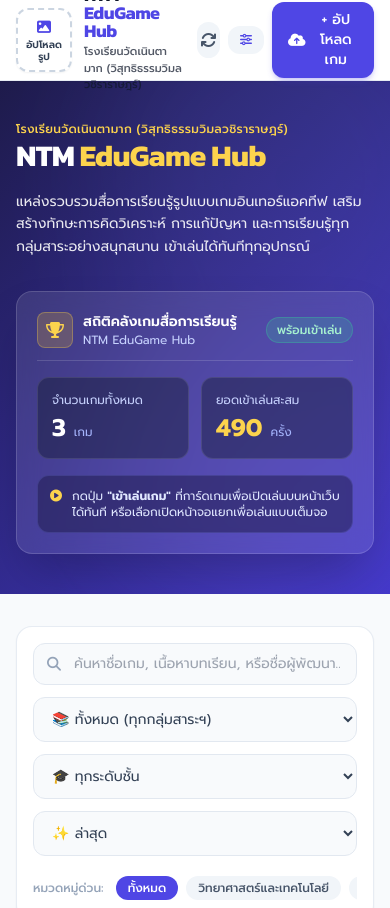
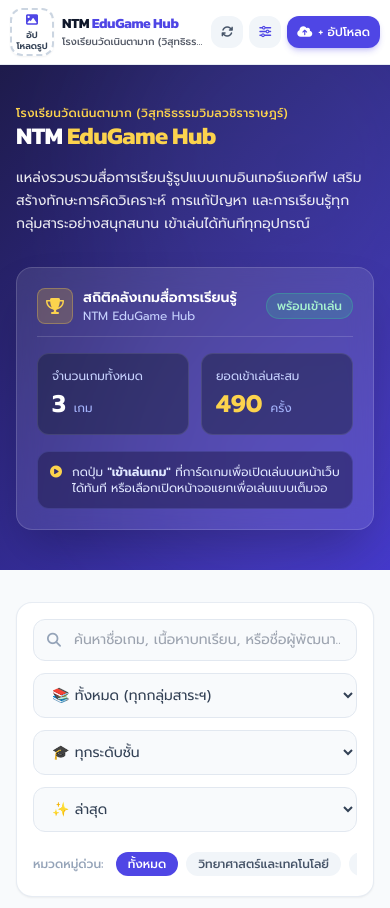
Before and after one commit to watsapongmuensaen-ctrl/NTM-Arcade, a plain HTML site: page index.html in a window 390 px wide. Shown: the top 908 px of the page. Drawn offline with nearby package versions, Linux system fonts and the light colour scheme; no server answers.

Commit message:
Update index.html

```diff
--- a/index.html
+++ b/index.html
@@ -117,10 +117,10 @@
 
     <!-- Top Navigation Bar (แถบบนของเว็บไซต์ ปรับสีพื้นหลัง สีตัวอักษร ฟอนต์ และอัปโหลดรูปโลโก้ใดก็ได้) -->
     <header id="mainHeaderBar" class="sticky top-0 z-30 backdrop-blur-md border-b border-slate-200/80 shadow-sm transition-colors duration-300" style="background-color: var(--theme-header-bg);">
-        <div class="max-w-7xl mx-auto px-4 sm:px-6 lg:px-8 h-20 flex items-center justify-between gap-3">
-            <!-- Brand Logo Slot ในแถบบน (รองรับการอัปโหลดรูปภาพทุกชนิด) -->
-            <div class="flex items-center gap-3 sm:gap-3.5">
-                <div class="w-14 h-16 sm:w-16 sm:h-[68px] flex items-center justify-center shrink-0 relative group">
+        <div class="max-w-7xl mx-auto px-2.5 sm:px-6 lg:px-8 h-16 sm:h-20 flex items-center justify-between gap-2 sm:gap-3">
+            <!-- Brand Logo Slot ในแถบบน (รองรับการอัปโหลดรูปภาพทุกชนิด และไม่บีบซ้อนบนสมาร์ทโฟน) -->
+            <div class="flex items-center gap-2 sm:gap-3.5 min-w-0 flex-1">
+                <div class="w-11 h-12 sm:w-16 sm:h-[68px] flex items-center justify-center shrink-0 relative group">
                     <img
                         id="headerCustomLogo"
                         src=""
@@ -142,47 +142,48 @@
                     <!-- ช่องอัปโหลดรูปโลโก้ (แสดงเมื่อยังไม่มีไฟล์รูปโลโก้) -->
                     <label
                         id="headerLogoFallbackPicker"
-                        class="hidden w-full h-full rounded-xl border-2 border-dashed border-slate-300 hover:border-indigo-500 bg-white/80 hover:bg-indigo-50 text-slate-700 flex-col items-center justify-center text-[10px] font-semibold cursor-pointer text-center leading-tight p-1 shadow-sm transition"
+                        class="hidden w-full h-full rounded-xl border-2 border-dashed border-slate-300 hover:border-indigo-500 bg-white/80 hover:bg-indigo-50 text-slate-700 flex-col items-center justify-center text-[9px] sm:text-[10px] font-semibold cursor-pointer text-center leading-tight p-1 shadow-sm transition"
                         title="คลิกเพื่ออัปโหลดรูปโลโก้ใส่ในแถบบน"
                     >
-                        <i class="fa-solid fa-image text-indigo-600 text-sm mb-0.5"></i>
+                        <i class="fa-solid fa-image text-indigo-600 text-xs sm:text-sm mb-0.5"></i>
                         <span>อัปโหลดรูป</span>
                         <input type="file" accept="image/*" onchange="handleLogoFileUpload(event)" class="hidden">
                     </label>
                 </div>
-                <div class="cursor-pointer" onclick="window.scrollTo({top:0, behavior:'smooth'})">
-                    <div class="flex items-center gap-2">
-                        <span id="headerBrandTitle" class="font-display font-bold text-lg sm:text-2xl tracking-tight leading-none" style="color: var(--theme-header-text);">
+                <div class="cursor-pointer min-w-0 flex-1" onclick="window.scrollTo({top:0, behavior:'smooth'})">
+                    <div class="flex items-center">
+                        <span id="headerBrandTitle" class="block font-display font-bold text-sm sm:text-2xl tracking-tight leading-tight sm:leading-none truncate" style="color: var(--theme-header-text);">
                             <span id="headerTitleMain">NTM</span> <span id="headerTitleHighlight" class="text-indigo-600">EduGame Hub</span>
                         </span>
                     </div>
-                    <p id="headerSubTitle" class="text-[11px] sm:text-xs font-medium mt-1" style="color: var(--theme-header-subtext);">โรงเรียนวัดเนินตามาก (วิสุทธิธรรมวิมลวชิราราษฎร์)</p>
+                    <p id="headerSubTitle" class="text-[10px] sm:text-xs font-medium mt-0.5 sm:mt-1 truncate" style="color: var(--theme-header-subtext);">โรงเรียนวัดเนินตามาก (วิสุทธิธรรมวิมลวชิราราษฎร์)</p>
                 </div>
             </div>
 
-            <!-- Action Buttons -->
-            <div class="flex items-center gap-2 sm:gap-3">
+            <!-- Action Buttons (ล็อกขนาดไม่ให้บีบทับชื่อเว็บในมุมมองสมาร์ทโฟน) -->
+            <div class="flex items-center gap-1.5 sm:gap-3 shrink-0">
                 <!-- Refresh Data Button (Visible when connected to Google Sheets) -->
-                <button onclick="syncFromGoogleSheets()" id="syncBtn" class="hidden items-center justify-center w-9 h-9 rounded-xl bg-slate-100 text-slate-600 hover:bg-indigo-50 hover:text-indigo-600 transition" title="รีเฟรชรายการเกมล่าสุด">
-                    <i class="fa-solid fa-arrows-rotate" id="syncIcon"></i>
+                <button onclick="syncFromGoogleSheets()" id="syncBtn" class="hidden items-center justify-center w-8 h-8 sm:w-9 sm:h-9 rounded-xl bg-slate-100 text-slate-600 hover:bg-indigo-50 hover:text-indigo-600 transition shrink-0" title="รีเฟรชรายการเกมล่าสุด">
+                    <i class="fa-solid fa-arrows-rotate text-xs sm:text-sm" id="syncIcon"></i>
                 </button>
 
                 <!-- Lock Dev Mode Button (Visible when unlocked) -->
-                <button onclick="lockDevMode()" id="devUnlockedBadge" class="hidden items-center gap-1.5 px-3 py-2 rounded-xl bg-emerald-50 hover:bg-rose-50 text-emerald-700 hover:text-rose-600 border border-emerald-200 hover:border-rose-200 text-xs font-semibold transition" title="คลิกเพื่อล็อกโหมดผู้พัฒนา">
+                <button onclick="lockDevMode()" id="devUnlockedBadge" class="hidden items-center justify-center gap-1.5 w-8 h-8 md:w-auto md:h-auto md:px-3 md:py-2 rounded-xl bg-emerald-50 hover:bg-rose-50 text-emerald-700 hover:text-rose-600 border border-emerald-200 hover:border-rose-200 text-xs font-semibold transition shrink-0" title="คลิกเพื่อล็อกโหมดผู้พัฒนา">
                     <i class="fa-solid fa-unlock-keyhole"></i>
-                    <span class="hidden md:inline">โหมดผู้พัฒนา (ล็อก)</span>
+                    <span class="hidden md:inline whitespace-nowrap">โหมดผู้พัฒนา (ล็อก)</span>
                 </button>
 
                 <!-- Backend Management & Theme Customization Button -->
-                <button onclick="requireDevAuth(() => openAdminModal('manage'))" class="flex items-center gap-1.5 px-3 py-2 rounded-xl bg-slate-100 hover:bg-slate-200 text-slate-700 text-xs sm:text-sm font-medium transition" title="สำหรับผู้พัฒนา: แก้ไขเกม ตกแต่งเว็บไซต์ และตั้งค่าระบบ (ต้องใช้รหัสผ่าน)">
+                <button onclick="requireDevAuth(() => openAdminModal('manage'))" class="flex items-center justify-center gap-1.5 w-8 h-8 sm:w-auto sm:h-auto sm:px-3 sm:py-2 rounded-xl bg-slate-100 hover:bg-slate-200 text-slate-700 text-xs sm:text-sm font-medium transition shrink-0" title="สำหรับผู้พัฒนา: แก้ไขเกม ตกแต่งเว็บไซต์ และตั้งค่าระบบ (ต้องใช้รหัสผ่าน)">
                     <i class="fa-solid fa-sliders text-indigo-600"></i>
-                    <span class="hidden sm:inline">จัดการหลังบ้าน / ตกแต่งเว็บ</span>
+                    <span class="hidden sm:inline whitespace-nowrap">จัดการหลังบ้าน / ตกแต่งเว็บ</span>
                 </button>
 
                 <!-- Upload / Add Game Button -->
-                <button onclick="openAddGameModal()" class="flex items-center gap-2 px-4 py-2 rounded-xl bg-indigo-600 hover:bg-indigo-700 active:scale-95 text-white text-sm font-medium shadow-md shadow-indigo-600/20 transition">
+                <button onclick="openAddGameModal()" class="flex items-center justify-center gap-1.5 sm:gap-2 px-2.5 py-2 sm:px-4 sm:py-2 rounded-xl bg-indigo-600 hover:bg-indigo-700 active:scale-95 text-white text-xs sm:text-sm font-medium shadow-md shadow-indigo-600/20 transition whitespace-nowrap shrink-0">
                     <i class="fa-solid fa-cloud-arrow-up"></i>
-                    <span>+ อัปโหลดเกม</span>
+                    <span class="sm:hidden">+ อัปโหลด</span>
+                    <span class="hidden sm:inline">+ อัปโหลดเกม</span>
                 </button>
             </div>
         </div>
@@ -203,9 +204,9 @@
         <div class="max-w-7xl mx-auto px-4 sm:px-6 lg:px-8 py-10 sm:py-12 relative z-10">
             <div class="grid grid-cols-1 lg:grid-cols-12 gap-8 items-center">
                 <div class="lg:col-span-7 space-y-4">
-                    <div class="flex items-center gap-4 sm:gap-5">
+                    <div class="flex items-center gap-3.5 sm:gap-5">
                         <!-- โลโก้ในแบนเนอร์หลัก (ซิงค์ตามรูปโลโก้ที่อัปโหลด หรือเลือกซ่อนได้) -->
-                        <div id="heroLogoWrapper" class="hidden w-24 h-28 sm:w-28 sm:h-32 shrink-0 flex items-center justify-center relative">
+                        <div id="heroLogoWrapper" class="hidden w-20 h-24 sm:w-28 sm:h-32 shrink-0 flex items-center justify-center relative">
                             <img
                                 id="heroCustomLogo"
                                 src=""
@@ -214,9 +215,9 @@
                                 style="filter: drop-shadow(0 0 2px rgba(255,255,255,0.95)) drop-shadow(0 0 6px rgba(255,255,255,0.75)) drop-shadow(0 6px 12px rgba(0,0,0,0.35));"
                             >
                         </div>
-                        <div>
+                        <div class="min-w-0">
                             <p id="heroSchoolText" class="text-xs sm:text-sm font-medium text-amber-300 tracking-wide">โรงเรียนวัดเนินตามาก (วิสุทธิธรรมวิมลวชิราราษฎร์)</p>
-                            <h1 id="heroHeadingContainer" class="font-display text-3xl sm:text-5xl font-bold leading-tight tracking-tight">
+                            <h1 id="heroHeadingContainer" class="font-display text-2xl sm:text-5xl font-bold leading-tight tracking-tight">
                                 <span id="heroTitleMain">NTM</span> <span id="heroTitleHighlight" class="text-amber-300">EduGame Hub</span>
                             </h1>
                         </div>
```
